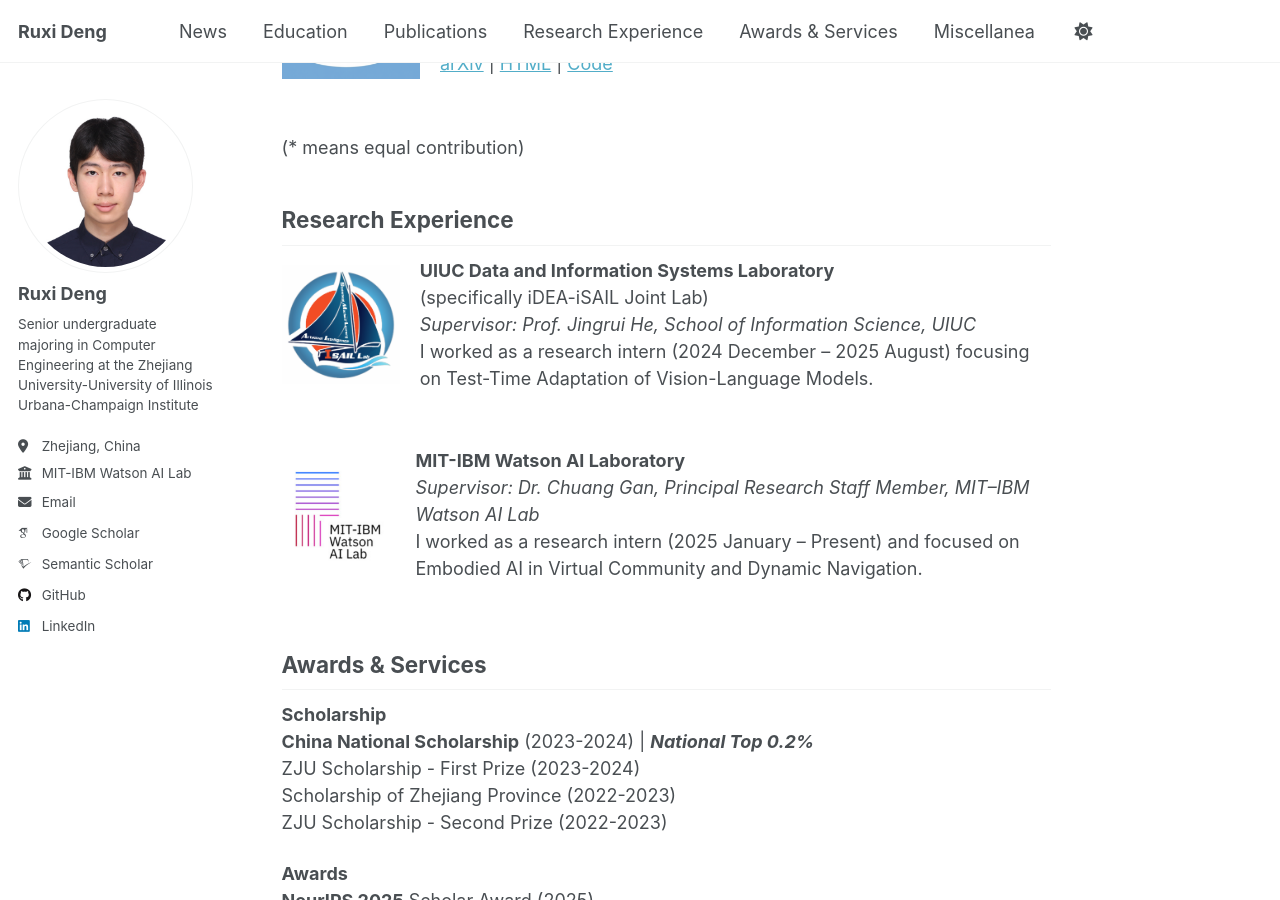
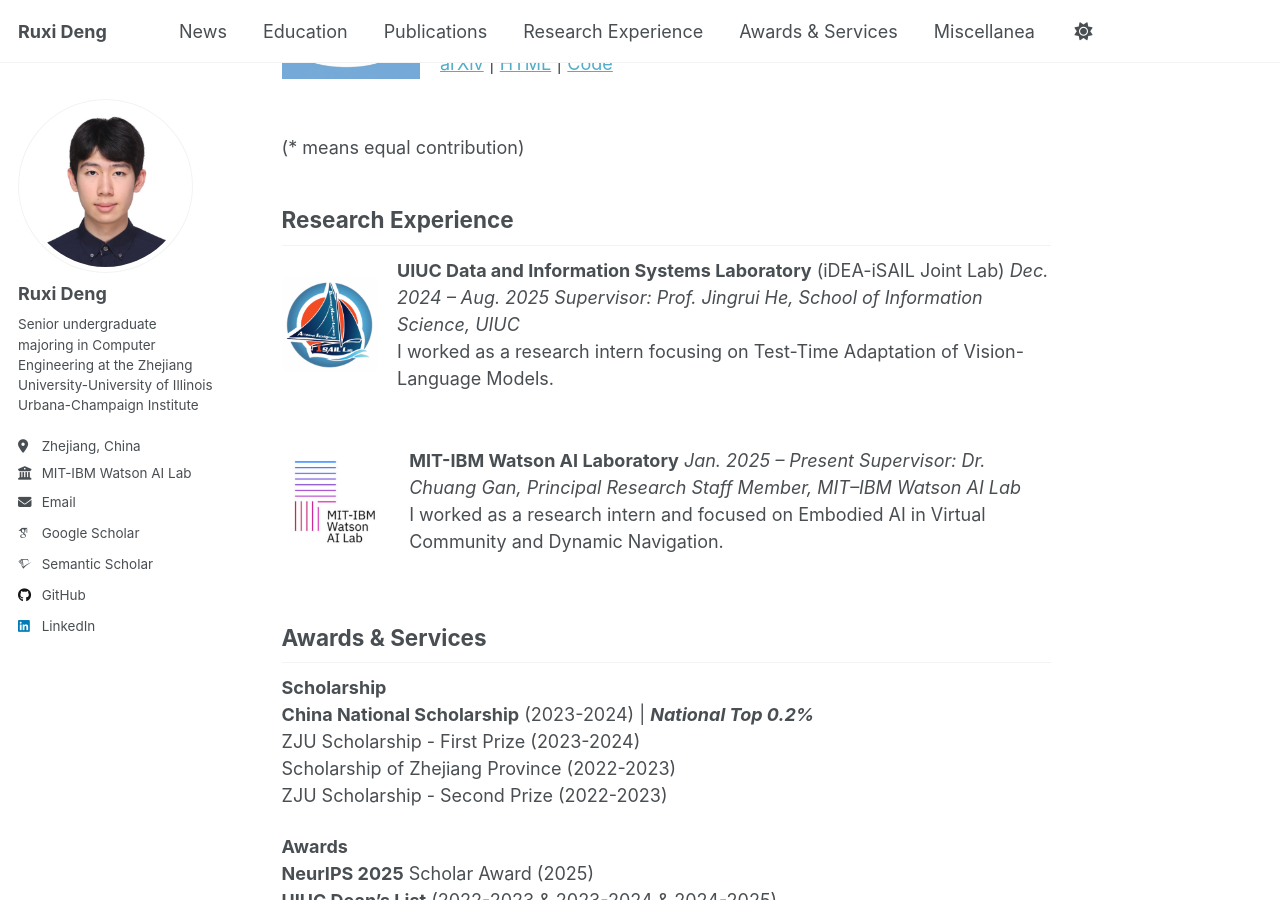
Before and after one commit to ruxideng/ruxideng.github.io, a Jekyll site: the page built from _pages/about.md, in a window 1280 px wide and 900 px high, scrolled down 2190 px. Built offline with Jekyll 4.4.1, drawn with Linux system fonts in a browser that asks for light colours; some web fonts are replaced; a script that is not in the unit is left out; some of the changed text lies outside the part shown.

Commit message:
Update about.md

```diff
--- a/_pages/about.md
+++ b/_pages/about.md
@@ -80,10 +80,10 @@ Latte: Collaborative Test-Time Adaptation of Vision-Language Models in Federated
 <div style="display:flex; align-items:center; gap:20px; margin-bottom:32px;" markdown="1">
   <img src="/images/isail.png" width="200">
   <div markdown="1">
-**UIUC Data and Information Systems Laboratory**
-(specifically iDEA-iSAIL Joint Lab)
+**UIUC Data and Information Systems Laboratory** (iDEA-iSAIL Joint Lab)
+*Dec. 2024 – Aug. 2025*
 *Supervisor: Prof. Jingrui He, School of Information Science, UIUC*
-I worked as a research intern (2024 December – 2025 August) focusing on Test-Time Adaptation of Vision-Language Models.
+I worked as a research intern focusing on Test-Time Adaptation of Vision-Language Models.
   </div>
 </div>
 
@@ -91,8 +91,9 @@ I worked as a research intern (2024 December – 2025 August) focusing on Test-T
   <img src="/images/mitibm.png" width="200">
   <div markdown="1">
 **MIT-IBM Watson AI Laboratory**
+*Jan. 2025 – Present*
 *Supervisor: Dr. Chuang Gan, Principal Research Staff Member, MIT–IBM Watson AI Lab*
-I worked as a research intern (2025 January – Present) and focused on Embodied AI in Virtual Community and Dynamic Navigation.
+I worked as a research intern and focused on Embodied AI in Virtual Community and Dynamic Navigation.
   </div>
 </div>
 
```
Also changed, not shown: other parts of _pages/about.md (+1 -1 lines).
